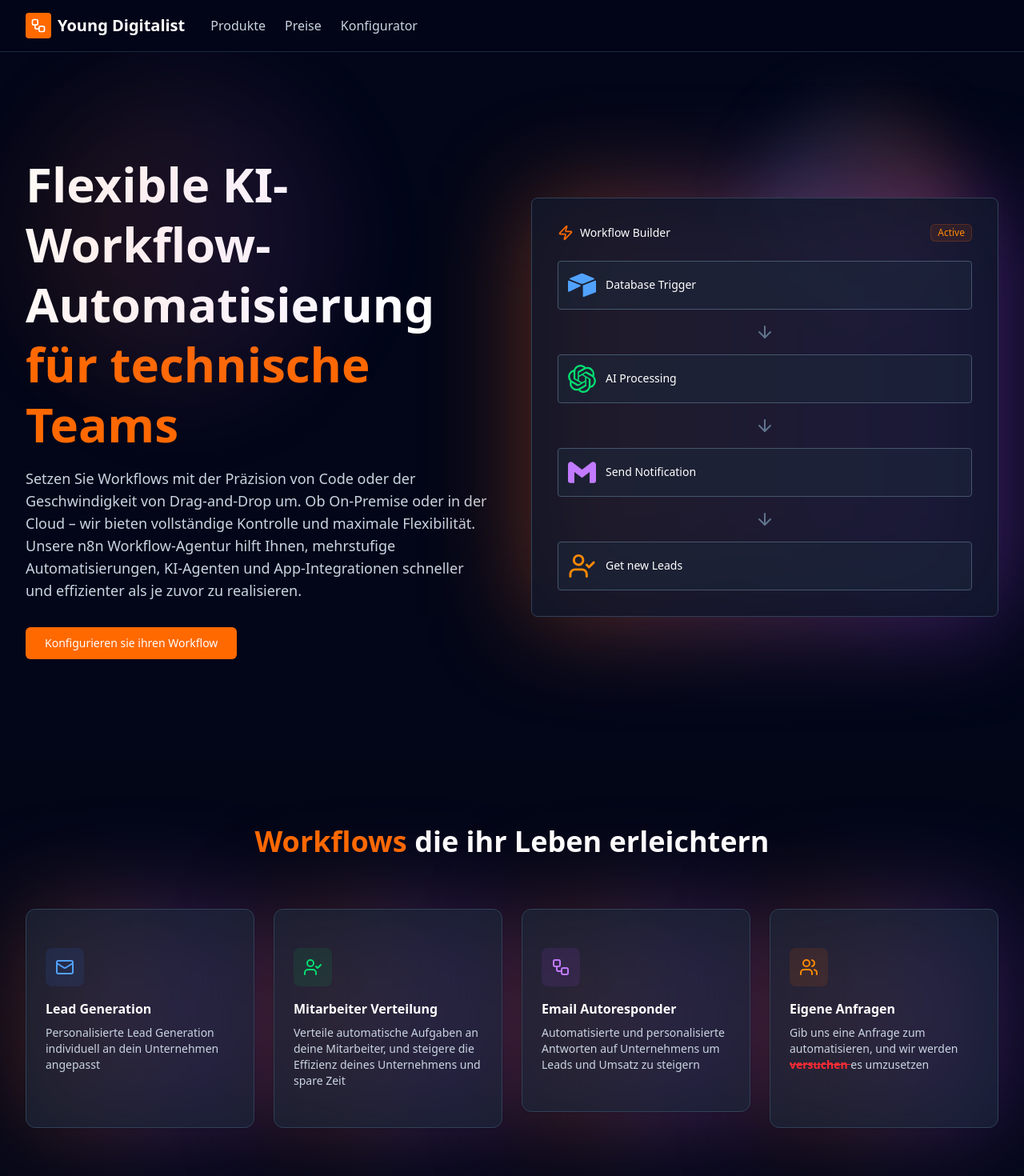
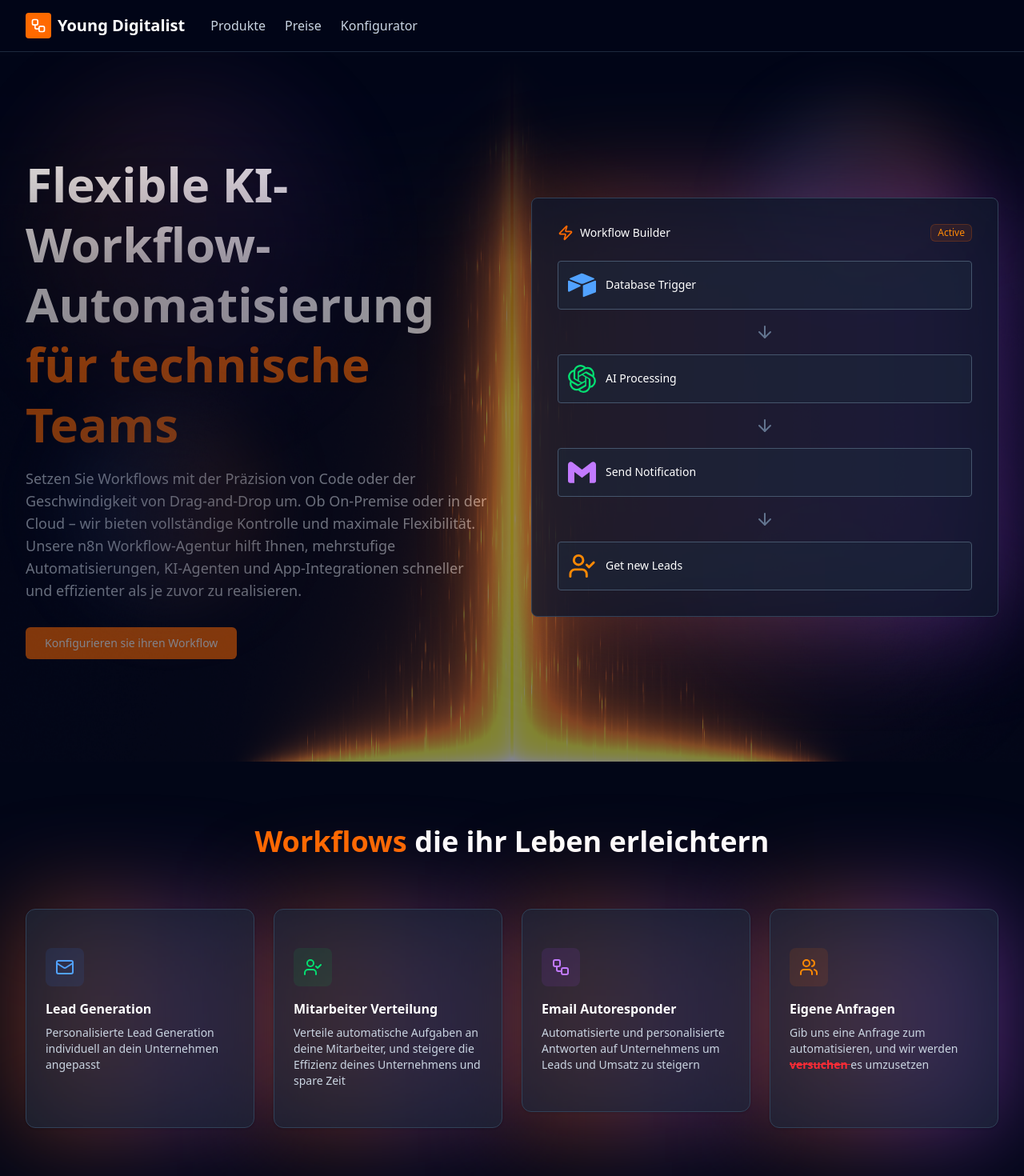
Before and after one commit to KreakxX/n8n-Agentur-Website, a Next.js app: page / in a window 1280 px wide. Shown: the top 1470 px of the page at 80% size. Built offline with nearby package versions, Linux system fonts and the light colour scheme.

Commit message:
Good Fading

```diff
--- a/src/app/page.tsx
+++ b/src/app/page.tsx
@@ -11,8 +11,8 @@ import {
   UserCheck,
   User,
   ArrowDown,
+  Info,
   FileQuestionMark,
-  Info,
 } from "lucide-react";
 import {
   SiN8N,
@@ -165,16 +165,43 @@ export default function LandingPage() {
 
       <section className="relative overflow-hidden py-20 sm:py-32">
         <div className="absolute inset-0 overflow-hidden pointer-events-none">
+          <div className="absolute inset-0 overflow-hidden pointer-events-none">
+            <div
+              className="absolute top-10 left-10 w-96 h-96 bg-gradient-to-r from-orange-500/20 to-purple-500/15 rounded-full blur-3xl animate-pulse"
+              style={{
+                animationDuration: "4s",
+              }}
+            />
+            <div
+              className="absolute top-32 right-20 w-64 h-64 bg-gradient-to-r from-blue-500/15 to-orange-500/20 rounded-full blur-2xl animate-bounce"
+              style={{
+                animationDuration: "6s",
+              }}
+            />
+          </div>
+
           <div
-            className="absolute top-10 left-10 w-96 h-96 bg-gradient-to-r from-orange-500/20 to-purple-500/15 rounded-full blur-3xl animate-pulse"
+            className="absolute bottom-10 right-10 w-96 h-96 bg-gradient-to-r from-orange-500/20 to-purple-500/15 rounded-full blur-3xl animate-pulse"
             style={{
               animationDuration: "4s",
             }}
           />
           <div
-            className="absolute top-32 right-20 w-64 h-64 bg-gradient-to-r from-blue-500/15 to-orange-500/20 rounded-full blur-2xl animate-bounce"
+            className="absolute bottom-32 left-20 w-64 h-64 bg-gradient-to-r from-blue-500/15 to-orange-500/20 rounded-full blur-2xl animate-bounce"
             style={{
               animationDuration: "6s",
+            }}
+          />
+        </div>
+        <div className="absolute inset-0 w-full h-full pointer-events-none">
+          <img
+            src="BackgroundProjects5.png"
+            className="absolute inset-0 w-full h-full opacity-50 pointer-events-none"
+            style={{
+              maskImage:
+                "linear-gradient(to bottom, transparent 0%, rgba(0,0,0,0.1) 10%, rgba(0,0,0,0.8) 30%, black 50%)",
+              WebkitMaskImage:
+                "linear-gradient(to bottom, transparent 0%, rgba(0,0,0,0.1) 10%, rgba(0,0,0,0.8) 30%, black 50%)",
             }}
           />
         </div>
@@ -267,7 +294,7 @@ export default function LandingPage() {
           </div>
           <div className="grid md:grid-cols-2 lg:grid-cols-4 gap-6">
             <div className="relative">
-              <div className="absolute inset-0 bg-gradient-to-r from-orange-500/30 to-purple-500/30 blur-3xl "></div>
+              <div className="absolute inset-0 bg-gradient-to-r from-orange-500/50 to-purple-500/30 blur-3xl "></div>
 
               <Card className="bg-slate-800/60 border-slate-700 relative z-10 h-[100%]">
                 <CardContent className="p-6">
@@ -289,7 +316,7 @@ export default function LandingPage() {
               </Card>
             </div>
             <div className="relative">
-              <div className="absolute inset-0 bg-gradient-to-r from-orange-500/30 to-purple-500/30 blur-3xl"></div>
+              <div className="absolute inset-0 bg-gradient-to-r from-orange-500/50 to-purple-500/30 blur-3xl"></div>
               <Card className="bg-slate-800/60 border-slate-700 relative z-10">
                 <CardContent className="p-6">
                   <div className="space-y-4">
@@ -311,7 +338,7 @@ export default function LandingPage() {
               </Card>
             </div>
             <div className="relative">
-              <div className="absolute inset-0 bg-gradient-to-r from-orange-500/30 to-purple-500/30 blur-3xl "></div>
+              <div className="absolute inset-0 bg-gradient-to-r from-orange-500/50 to-purple-500/30 blur-3xl "></div>
               <Card className="bg-slate-800/60 border-slate-700 z-10 relative">
                 <CardContent className="p-6">
                   <div className="space-y-4">
@@ -332,7 +359,7 @@ export default function LandingPage() {
               </Card>
             </div>
             <div className="relative">
-              <div className="absolute inset-0 bg-gradient-to-r from-orange-500/30 to-purple-500/30 blur-3xl "></div>
+              <div className="absolute inset-0 bg-gradient-to-r from-orange-500/50 to-purple-500/50 blur-3xl "></div>
               <Card className="bg-slate-800/60 border-slate-700 z-10 relative h-[100%] ">
                 <CardContent className="p-6">
                   <div className="space-y-4">
@@ -941,7 +968,13 @@ export default function LandingPage() {
         <img
           src="BackgroundProjects5.png"
           className="absolute inset-0 w-full h-full opacity-70"
-        ></img>
+          style={{
+            maskImage:
+              "linear-gradient(to bottom, transparent 0%, rgba(0,0,0,0.1) 10%, rgba(0,0,0,0.8) 30%, black 50%)",
+            WebkitMaskImage:
+              "linear-gradient(to bottom, transparent 0%, rgba(0,0,0,0.1) 10%, rgba(0,0,0,0.8) 30%, black 50%)",
+          }}
+        />
 
         <div className="relative z-10">
           <div className=" mx-auto ">
@@ -1208,10 +1241,18 @@ export default function LandingPage() {
 
       <section className="pt-10 pb-20 bg-slate-900/50">
         <div className="relative">
-          <img
-            src="BackgroundProjects5.png"
-            className="absolute inset-0 w-full h-full"
-          ></img>
+          <div className="absolute inset-0 w-full h-full">
+            <img
+              src="BackgroundProjects5.png"
+              className="absolute inset-0 w-full h-full"
+              style={{
+                maskImage:
+                  "linear-gradient(to bottom, transparent 0%, rgba(0,0,0,0.1) 10%, rgba(0,0,0,0.8) 30%, black 50%)",
+                WebkitMaskImage:
+                  "linear-gradient(to bottom, transparent 0%, rgba(0,0,0,0.1) 10%, rgba(0,0,0,0.8) 30%, black 50%)",
+              }}
+            />
+          </div>
         </div>
         <div className="container mx-auto px-4 sm:px-6 lg:px-8 relative">
           <div className="text-center mb-20">
@@ -1259,7 +1300,6 @@ export default function LandingPage() {
             </div>
           </div>
 
-          {/* Zweite Reihe: Rechts nach Links */}
           <div className="overflow-hidden relative">
             <div className="flex animate-scroll-reverse gap-4 whitespace-nowrap">
               {integrations.slice(15, 30).map((iconName, index) => {
```
